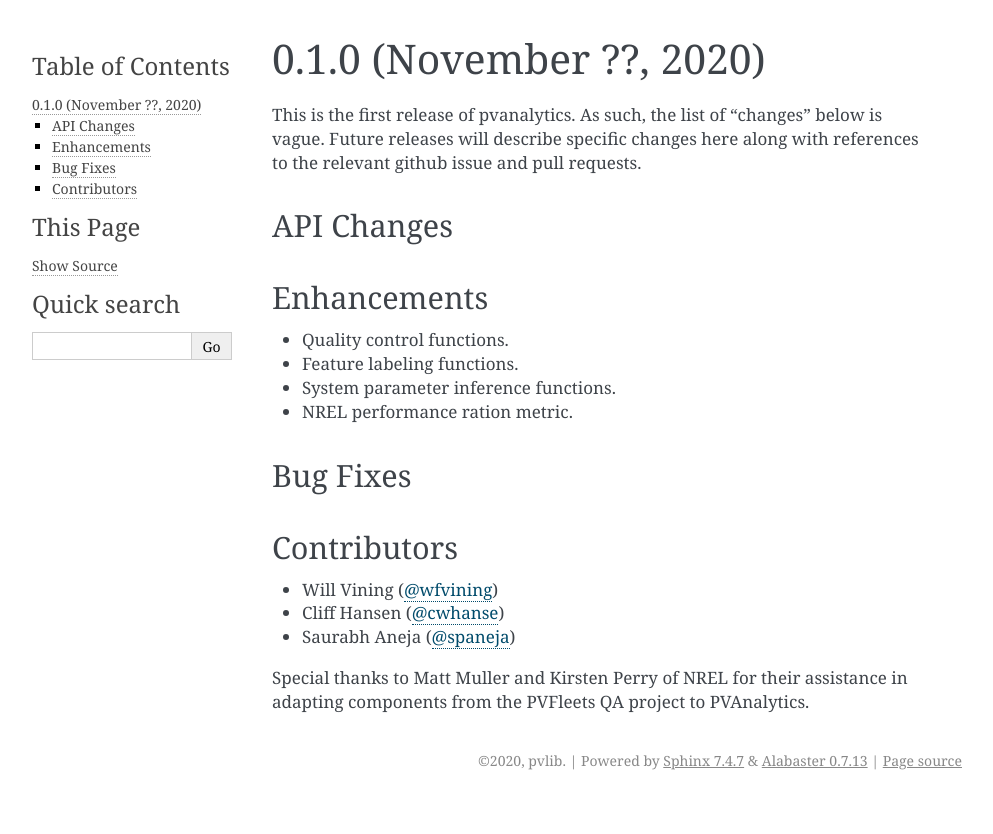
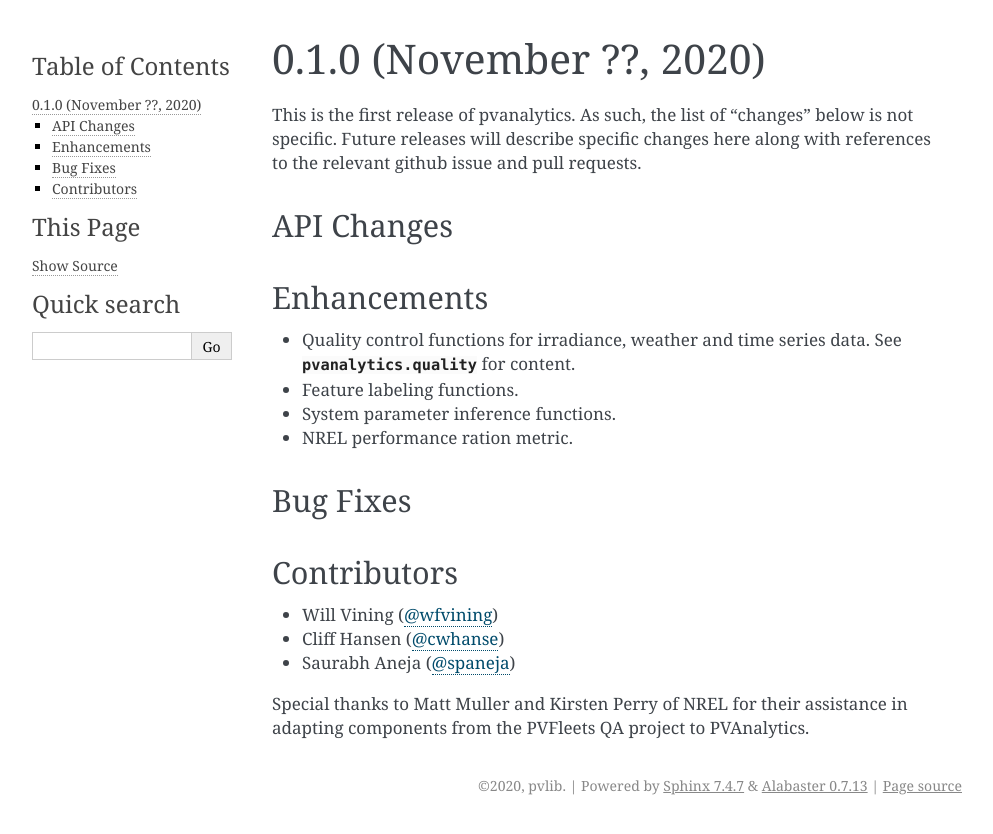
Before and after one commit to pvlib/pvanalytics, a Sphinx documentation site: the page built from docs/whatsnew/0.1.0.rst, in a window 1280 px wide. Shown: the top 834 px of the page, without its empty margins (148-1141 px from the left). Built offline with Sphinx 7.4.7, drawn with Linux system fonts in a browser that asks for light colours.

Commit message:
Apply suggestions from code review
Co-authored-by: Cliff Hansen <cwhanse@sandia.gov>

```diff
--- a/docs/whatsnew/0.1.0.rst
+++ b/docs/whatsnew/0.1.0.rst
@@ -4,7 +4,7 @@
 -------------------------
 
 This is the first release of pvanalytics. As such, the list of "changes"
-below is vague. Future releases will describe specific changes here along
+below is not specific. Future releases will describe specific changes here along
 with references to the relevant github issue and pull requests.
 
 API Changes
@@ -13,7 +13,7 @@
 Enhancements
 ~~~~~~~~~~~~
 
-* Quality control functions.
+* Quality control functions for irradiance, weather and time series data. See :py:mod:`pvanalytics.quality` for content.
 * Feature labeling functions.
 * System parameter inference functions.
 * NREL performance ration metric.
```
